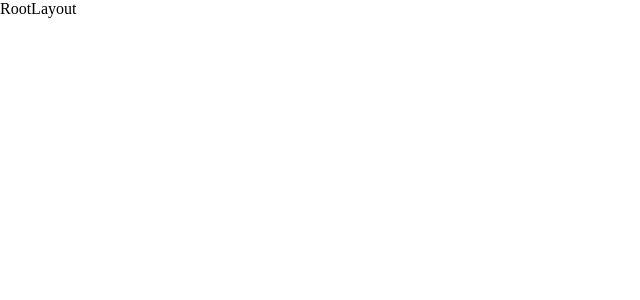
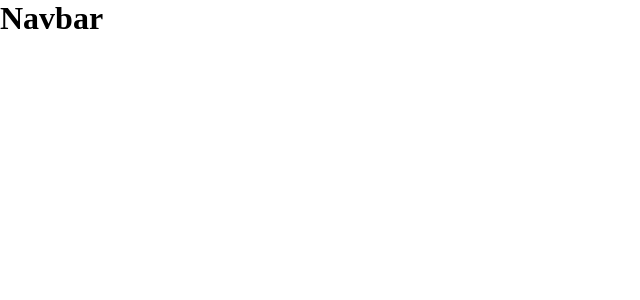
Before and after one commit to mdrifat59/chat-application, a React app: page /chat-app in a window 1280 px wide. Shown: the top 300 px of the page, without its empty margins (0-640 px from the left). Built offline with nearby package versions, Linux system fonts and the light colour scheme; the HTML template or start-up script is replaced by a standard one.

Commit message:
RootLayout page dividete in grid

```diff
--- a/src/components/RootLayout.jsx
+++ b/src/components/RootLayout.jsx
@@ -1,11 +1,19 @@
 import React from 'react'
 import { Outlet } from 'react-router-dom'
+import Grid from '@mui/material/Grid';
 
 const RootLayout = () => {
   return (
     <>
-        <div>RootLayout</div>
+         <Grid container spacing={2}>
+        <Grid item xs={2}>
+          <h1>Navbar</h1>
+        </Grid>
+        <Grid item xs={10}>
           <Outlet/>
+        </Grid>
+      </Grid>
+
     </>
   )
 }
```
